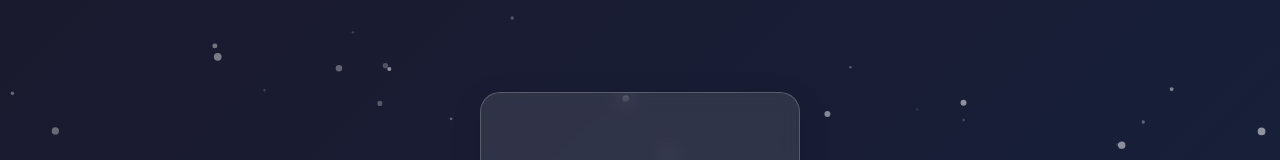
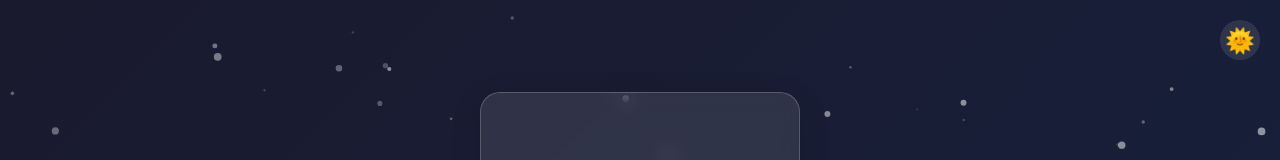
Before and after one commit to heshan123vitharana/Professional-React-Calculator-with-scientific-functions-and-animated-background, a React (Vite) app: page / in a window 1280 px wide. Shown: the top 160 px of the page. Built offline with nearby package versions, Linux system fonts and the light colour scheme.

Commit message:
feat: add theme switching functionality with dark and light modes

```diff
--- a/src/App.jsx
+++ b/src/App.jsx
@@ -1,9 +1,14 @@
-import { useEffect, useRef } from 'react'
+import { useEffect, useRef, useState } from 'react'
 import Calculator from './components/Calculator'
 import styles from './styles/App.module.css'
 
 function App() {
   const canvasRef = useRef(null)
+  const [theme, setTheme] = useState('dark')
+
+  useEffect(() => {
+    document.documentElement.setAttribute('data-theme', theme)
+  }, [theme])
 
   useEffect(() => {
     const canvas = canvasRef.current
@@ -75,10 +80,17 @@ function App() {
     }
   }, [])
 
+  const toggleTheme = () => {
+    setTheme(prev => prev === 'dark' ? 'light' : 'dark')
+  }
+
   return (
     <div className={styles.app}>
       <canvas ref={canvasRef} className={styles.canvas} />
       <div className={styles.content}>
+        <button className={styles.themeToggle} onClick={toggleTheme}>
+          {theme === 'dark' ? '🌞' : '🌙'}
+        </button>
         <Calculator />
       </div>
     </div>
--- a/src/styles/App.module.css
+++ b/src/styles/App.module.css
@@ -1,6 +1,35 @@
+:root {
+  --bg-gradient-dark: linear-gradient(135deg, #1a1a2e, #16213e);
+  --bg-gradient-light: linear-gradient(135deg, #f5f7fa, #c3cfe2);
+  --text-dark: white;
+  --text-light: #333;
+  --button-bg-dark: rgba(255, 255, 255, 0.1);
+  --button-bg-light: rgba(0, 0, 0, 0.1);
+  --button-hover-dark: rgba(255, 255, 255, 0.2);
+  --button-hover-light: rgba(0, 0, 0, 0.2);
+  --display-bg-dark: rgba(0, 0, 0, 0.2);
+  --display-bg-light: rgba(0, 0, 0, 0.05);
+}
+
+[data-theme="dark"] {
+  --bg-gradient: var(--bg-gradient-dark);
+  --text-color: var(--text-dark);
+  --button-bg: var(--button-bg-dark);
+  --button-hover: var(--button-hover-dark);
+  --display-bg: var(--display-bg-dark);
+}
+
+[data-theme="light"] {
+  --bg-gradient: var(--bg-gradient-light);
+  --text-color: var(--text-light);
+  --button-bg: var(--button-bg-light);
+  --button-hover: var(--button-hover-light);
+  --display-bg: var(--display-bg-light);
+}
+
 .calculator {
   width: 320px;
-  background: rgba(255, 255, 255, 0.1);
+  background: var(--button-bg);
   backdrop-filter: blur(10px);
   border-radius: 20px;
   padding: 20px;
@@ -14,17 +43,17 @@
   margin-bottom: 10px;
   padding: 5px;
   font-size: 0.8em;
-  color: rgba(255, 255, 255, 0.7);
+  color: var(--text-color);
 }
 
 .display {
-  background: rgba(0, 0, 0, 0.2);
+  background: var(--display-bg);
   padding: 20px;
   border-radius: 10px;
   margin-bottom: 20px;
   text-align: right;
   font-size: 2em;
-  color: white;
+  color: var(--text-color);
   min-height: 60px;
   word-wrap: break-word;
   word-break: break-all;
@@ -37,18 +66,18 @@
 }
 
 .button {
-  background: rgba(255, 255, 255, 0.1);
+  background: var(--button-bg);
   border: none;
   padding: 15px;
   border-radius: 10px;
-  color: white;
+  color: var(--text-color);
   font-size: 1.2em;
   cursor: pointer;
   transition: all 0.2s;
 }
 
 .button:hover {
-  background: rgba(255, 255, 255, 0.2);
+  background: var(--button-hover);
   transform: scale(1.05);
 }
 
@@ -113,9 +142,10 @@
 
 .app {
   min-height: 100vh;
-  background: linear-gradient(135deg, #1a1a2e, #16213e);
+  background: var(--bg-gradient);
   position: relative;
   overflow: hidden;
+  color: var(--text-color);
 }
 
 .canvas {
@@ -136,3 +166,26 @@
   min-height: 100vh;
   padding: 20px;
 }
+
+.themeToggle {
+  position: fixed;
+  top: 20px;
+  right: 20px;
+  background: var(--button-bg);
+  border: none;
+  border-radius: 50%;
+  width: 40px;
+  height: 40px;
+  display: flex;
+  align-items: center;
+  justify-content: center;
+  font-size: 1.5em;
+  cursor: pointer;
+  transition: all 0.3s ease;
+  z-index: 3;
+}
+
+.themeToggle:hover {
+  background: var(--button-hover);
+  transform: scale(1.1);
+}
```
